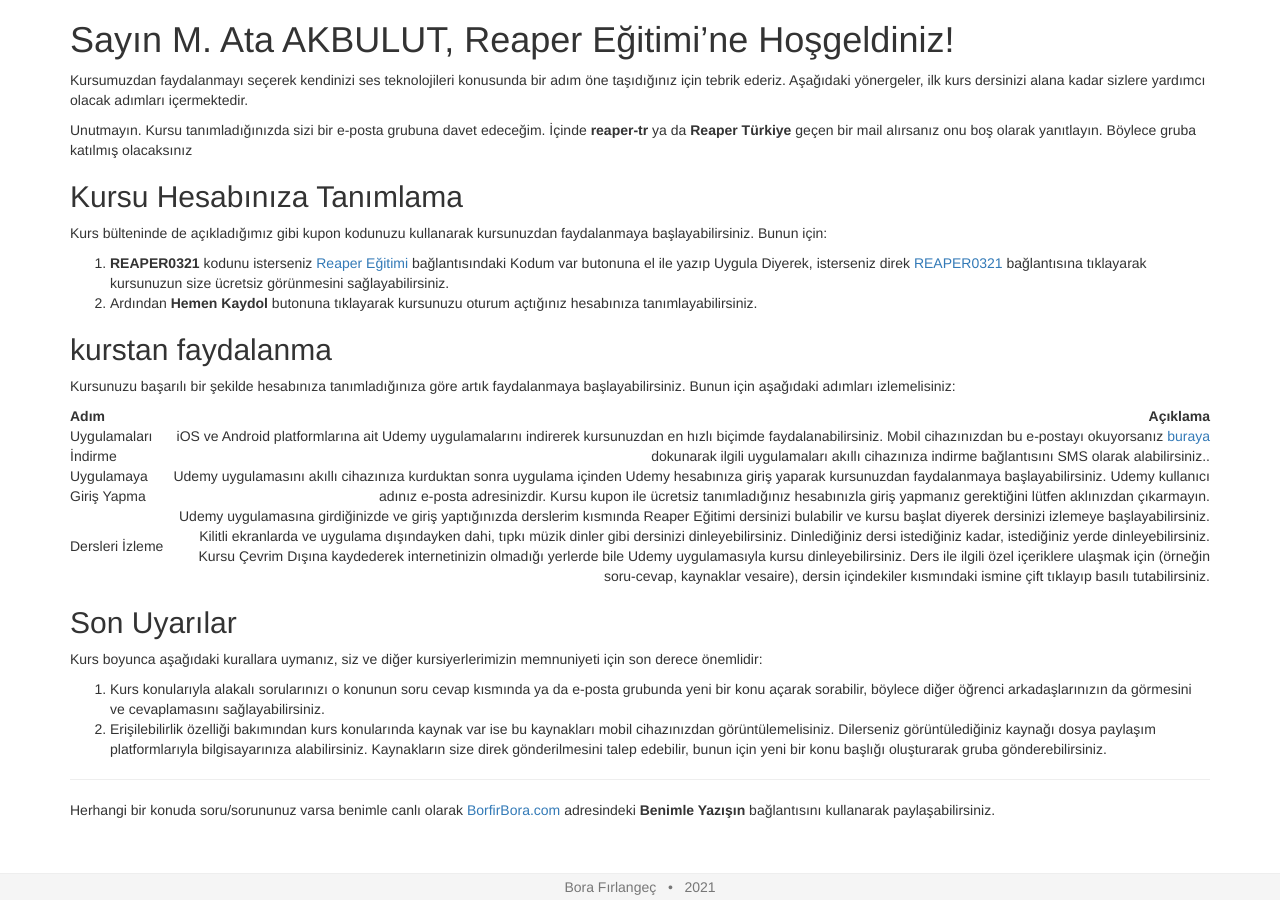
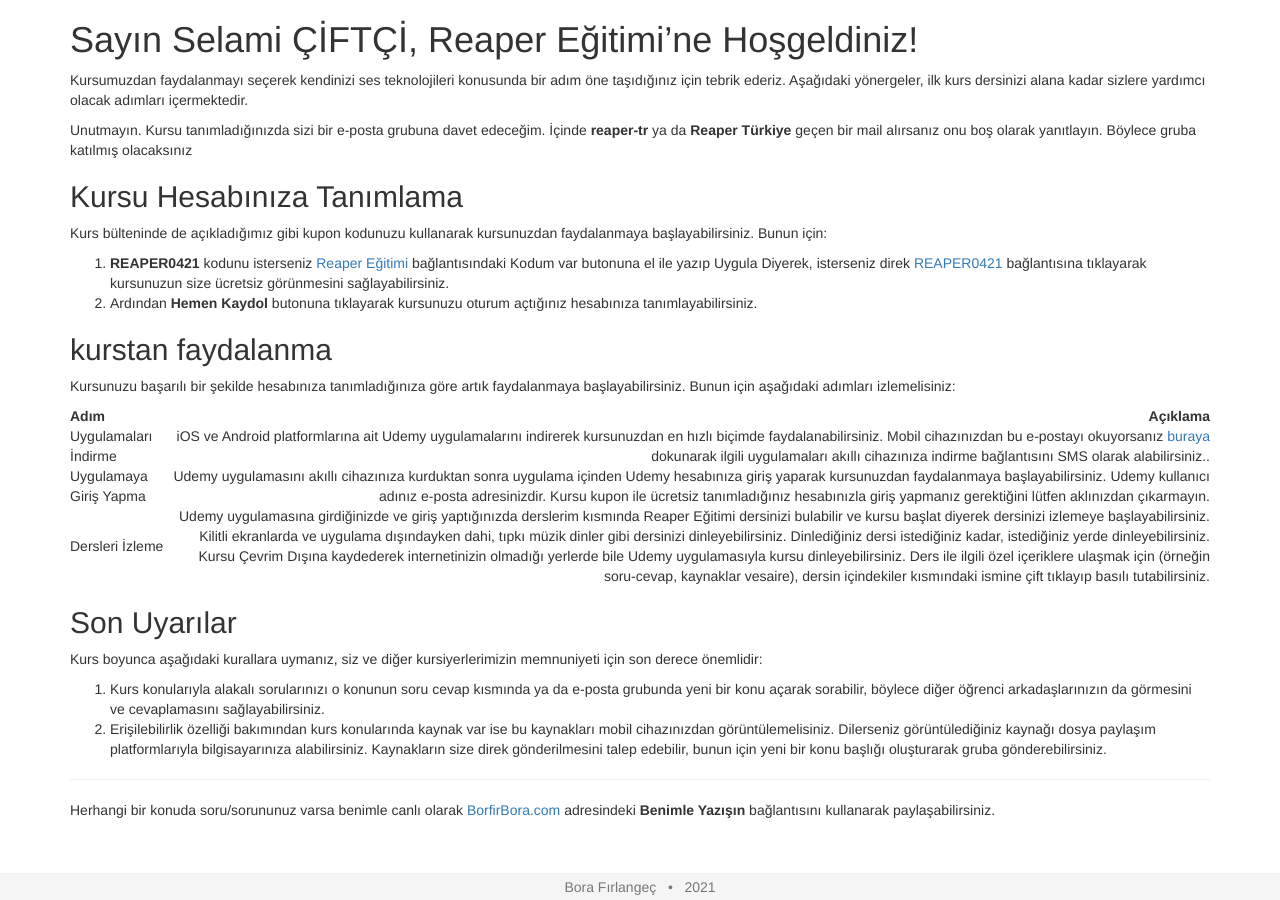
Before and after one commit to borfirbora/borfirbora.github.io, a Jekyll site: the page built from hosgeldin-iletisi.md, in a window 1280 px wide. Built offline with Jekyll 4.4.1, drawn with Linux system fonts in a browser that asks for light colours; a script that is not in the unit is left out.

Commit message:
Update hosgeldin-iletisi.md

```diff
--- a/hosgeldin-iletisi.md
+++ b/hosgeldin-iletisi.md
@@ -1,9 +1,9 @@
 ---
 title: Hoşgeldin iletisi
 layout: minimal
-isim: M. Ata AKBULUT
-kupon: REAPER0321
-kupon_link: https://www.udemy.com/course/reaper-egitimi/?couponCode=REAPER0321&password=reaper101
+isim: Selami ÇİFTÇİ
+kupon: REAPER0421
+kupon_link: https://www.udemy.com/course/reaper-egitimi/?couponCode=REAPER0421&password=reaper101
 ---
 # Sayın {{ page.isim }}, Reaper Eğitimi'ne Hoşgeldiniz!
 
```
